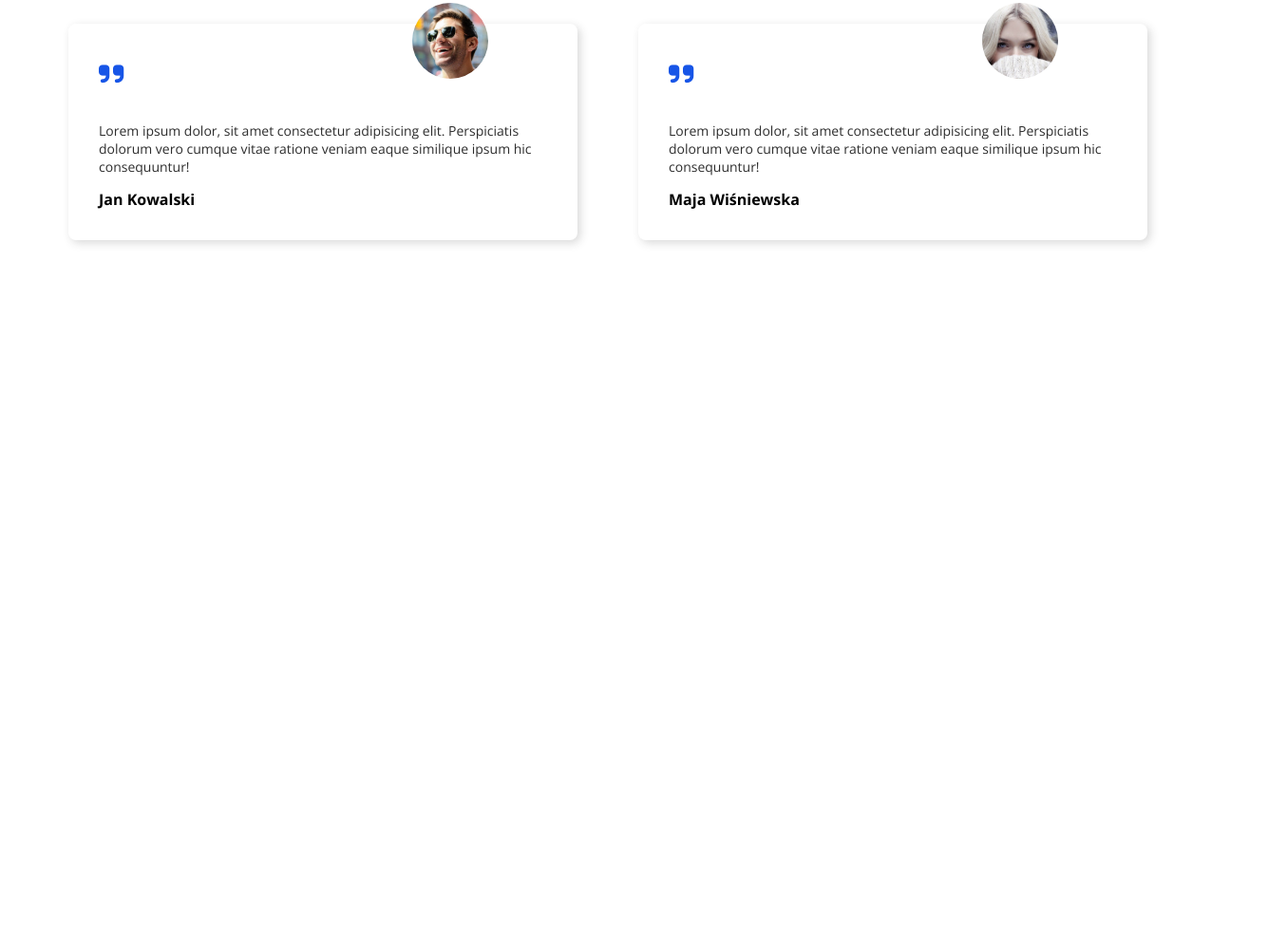
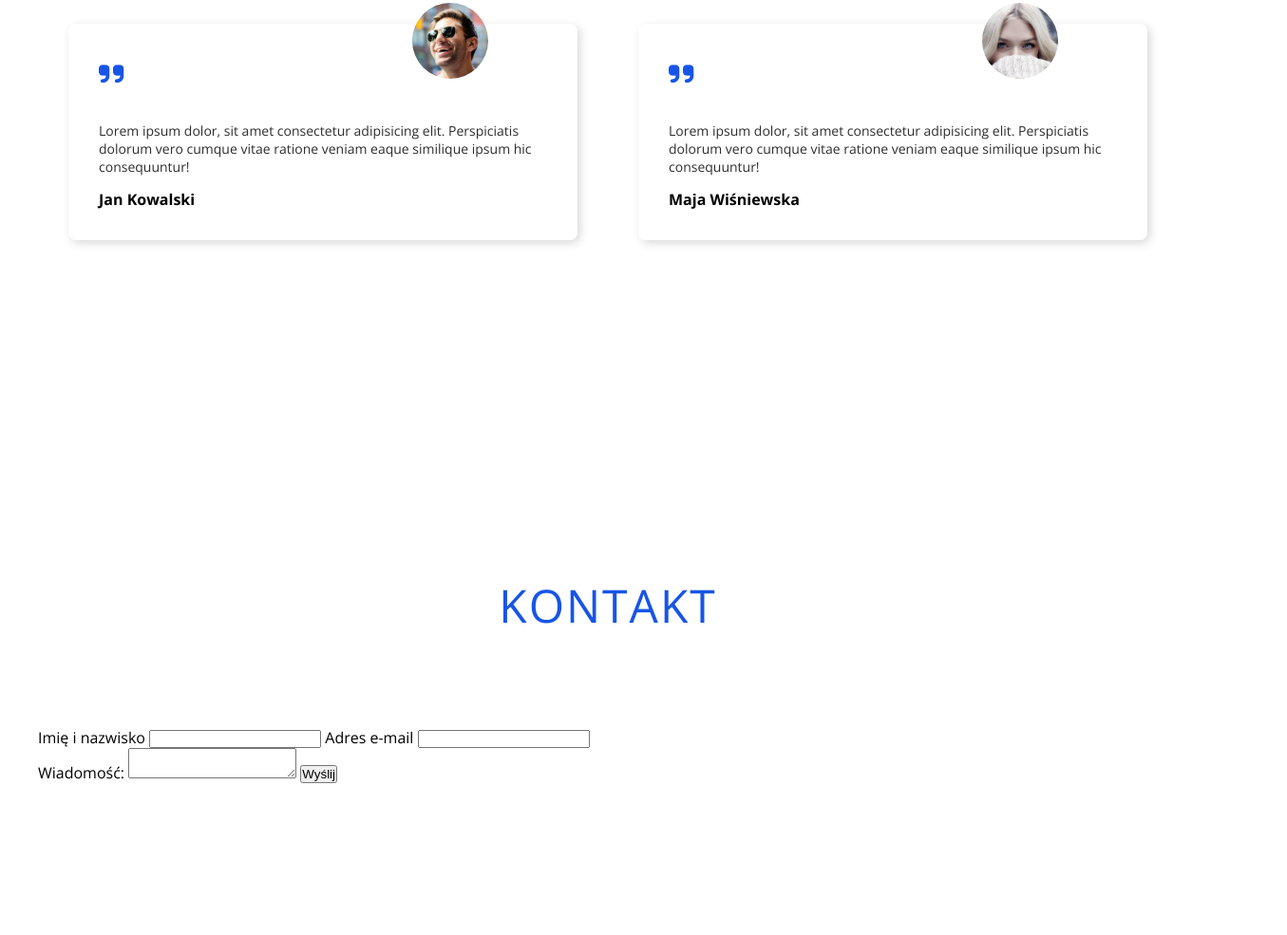
Before and after one commit to sldata/Tropical-Paradise-Website, a website: page index.html in a window 1280 px wide. Shown: the part 5659-6644 px from the top of the page at 95% size, 1355 px wide, since content can reach past the window. Before the commit the page ends 6104 px from the top, so only its background shows below. Drawn offline with nearby package versions, Linux system fonts and the light colour scheme.

Commit message:
created contact section in HTML

```diff
--- a/index.html
+++ b/index.html
@@ -148,7 +148,8 @@
                     </div>
                 </div>
                 <div class="offers__option">
-                    <img src="../src/img/sunset-friends.jpg" alt="Przyjaciele na plaży na tle zachodzącego słońca" class="offers__option-img offers__option-img--right">
+                    <img src="../src/img/sunset-friends.jpg" alt="Przyjaciele na plaży na tle zachodzącego słońca"
+                        class="offers__option-img offers__option-img--right">
                     <div class="offers__option-info">
                         <h3 class="offers__option-heading"> Wyjazd z kumplami</h3>
                         <p class="offers__option-text">Lorem ipsum dolor, sit amet consectetur adipisicing elit. Ullam
@@ -180,7 +181,9 @@
                     </div>
                     <div class="reviews__box-info">
                         <div class="reviews__box-quote"><i class="fas fa-quote-right"></i></div>
-                    <p class="reviews__box-text">Lorem ipsum dolor, sit amet consectetur adipisicing elit. Perspiciatis dolorum vero cumque vitae ratione veniam eaque similique ipsum hic consequuntur!</p>
+                        <p class="reviews__box-text">Lorem ipsum dolor, sit amet consectetur adipisicing elit.
+                            Perspiciatis dolorum vero cumque vitae ratione veniam eaque similique ipsum hic
+                            consequuntur!</p>
                         <strong>Amanda Smith</strong>
                     </div>
                 </div>
@@ -190,7 +193,9 @@
                     </div>
                     <div class="reviews__box-info">
                         <div class="reviews__box-quote"><i class="fas fa-quote-right"></i></div>
-                    <p class="reviews__box-text">Lorem ipsum dolor, sit amet consectetur adipisicing elit. Perspiciatis dolorum vero cumque vitae ratione veniam eaque similique ipsum hic consequuntur!</p>
+                        <p class="reviews__box-text">Lorem ipsum dolor, sit amet consectetur adipisicing elit.
+                            Perspiciatis dolorum vero cumque vitae ratione veniam eaque similique ipsum hic
+                            consequuntur!</p>
                         <strong>Jan Kowalski</strong>
                     </div>
                 </div>
@@ -200,11 +205,37 @@
                     </div>
                     <div class="reviews__box-info">
                         <div class="reviews__box-quote"><i class="fas fa-quote-right"></i></div>
-                    <p class="reviews__box-text">Lorem ipsum dolor, sit amet consectetur adipisicing elit. Perspiciatis dolorum vero cumque vitae ratione veniam eaque similique ipsum hic consequuntur!</p>
+                        <p class="reviews__box-text">Lorem ipsum dolor, sit amet consectetur adipisicing elit.
+                            Perspiciatis dolorum vero cumque vitae ratione veniam eaque similique ipsum hic
+                            consequuntur!</p>
                         <strong>Maja Wiśniewska</strong>
                     </div>
                 </div>
             </div>
+        </div>
+    </section>
+
+    <section class="contact section white-section section-padding" id="contact">
+        <div class="white-block white-block-left"></div>
+        <div class="white-block white-block-right"></div>
+
+        <h2 class="section-heading">Kontakt</h2>
+        <div class="wrapper">
+            <form class="contact__form">
+
+                <div class="contact__form-top">
+                    <label for="name" class="contact__form-label">Imię i nazwisko</label>
+                    <input type="text" class="contact__form-input" id="name">
+
+                    <label for="email" class="contact__form-label">Adres e-mail</label>
+                    <input type="text" class="contact__form-input" id="email">
+                </div>
+
+                <label for="msg" class="contact__form-label">Wiadomość:</label>
+                <textarea id="msg" class="contact__form-textarea"></textarea>
+            <button type="submit" class="contact__form-btn btn-special-animation">Wyślij</button>
+
+            </form>
         </div>
     </section>
 </main>
```
Also changed, not shown: 1 other file. Lines whose indentation alone changed are shown as unchanged.
